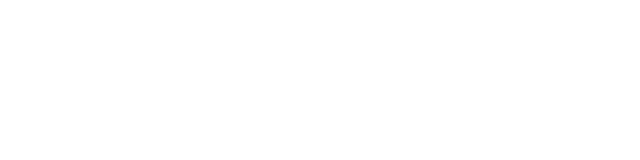
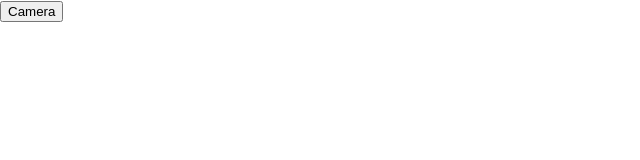
Before and after one commit to gobuig00/HanCook, a React (Create React App) app in the folder frontend/: page /main in a window 1280 px wide. Shown: the top 160 px of the page, without its empty margins (0-640 px from the left). Built offline with nearby package versions, Linux system fonts and the light colour scheme.

Commit message:
[front] feature : main.js footer 주석 제거 (#20)

```diff
--- a/frontend/src/Main.js
+++ b/frontend/src/Main.js
@@ -1,9 +1,9 @@
-// import Footer from './components/Footer'
+import Footer from './components/Footer'
 
 function Main() {
   return (
     <div>
-        {/* <Footer/> */}
+        <Footer/>
     </div>
   );
 }
```
